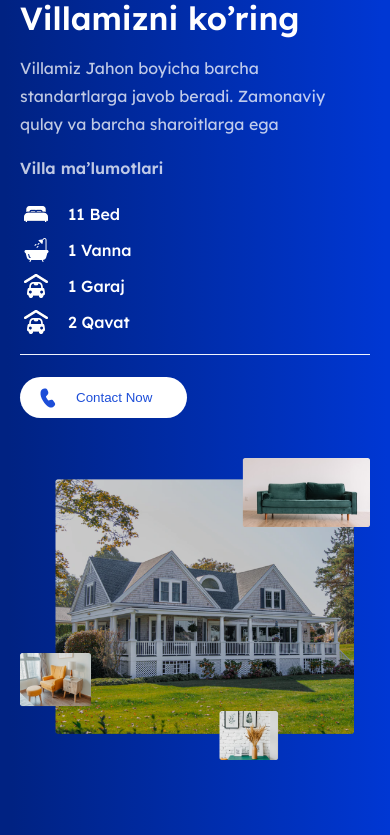
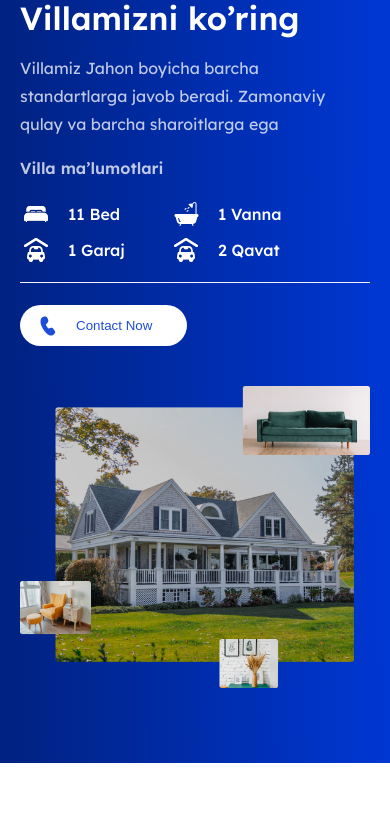
Before and after one commit to EhsonjonKomiljonov/viewVilla, a React app: page / in a window 390 px wide. Shown: the part 716-1551 px from the top of the page. After the commit the page ends 1479 px from the top, so only its background shows below. Built offline with nearby package versions, Linux system fonts and the light colour scheme; the HTML template or start-up script is replaced by a standard one.

Commit message:
see villa responsive edit

```diff
--- a/css/seevilla.css
+++ b/css/seevilla.css
@@ -121,7 +121,7 @@
     flex-direction: column;
   }
   .see__villa__list li {
-    margin-left: 48px !important;
+    max-width: 145px;
   }
   .see__villa__right img {
     vertical-align: middle;
@@ -134,4 +134,9 @@
     padding-left: 0;
     padding-right: 0;
   }
+}
+@media screen and (max-width: 385px) {
+  .see__villa__list li {
+    margin-left: 48px !important;
+  }
 }/*# sourceMappingURL=seevilla.css.map */
--- a/src/components/SeeVilla/seevilla.scss
+++ b/src/components/SeeVilla/seevilla.scss
@@ -122,7 +122,7 @@
   }
   .see__villa__list {
     li {
-      margin-left: 48px !important;
+      max-width: 145px;
     }
   }
   .see__villa__right {
@@ -138,3 +138,11 @@
     padding-right: 0;
   }
 }
+
+@media screen and (max-width: 385px) {
+  .see__villa__list {
+    li {
+      margin-left: 48px !important;
+    }
+  }
+}
```
Also changed, not shown: 1 other file (tests, documents, lock files or other folders).
